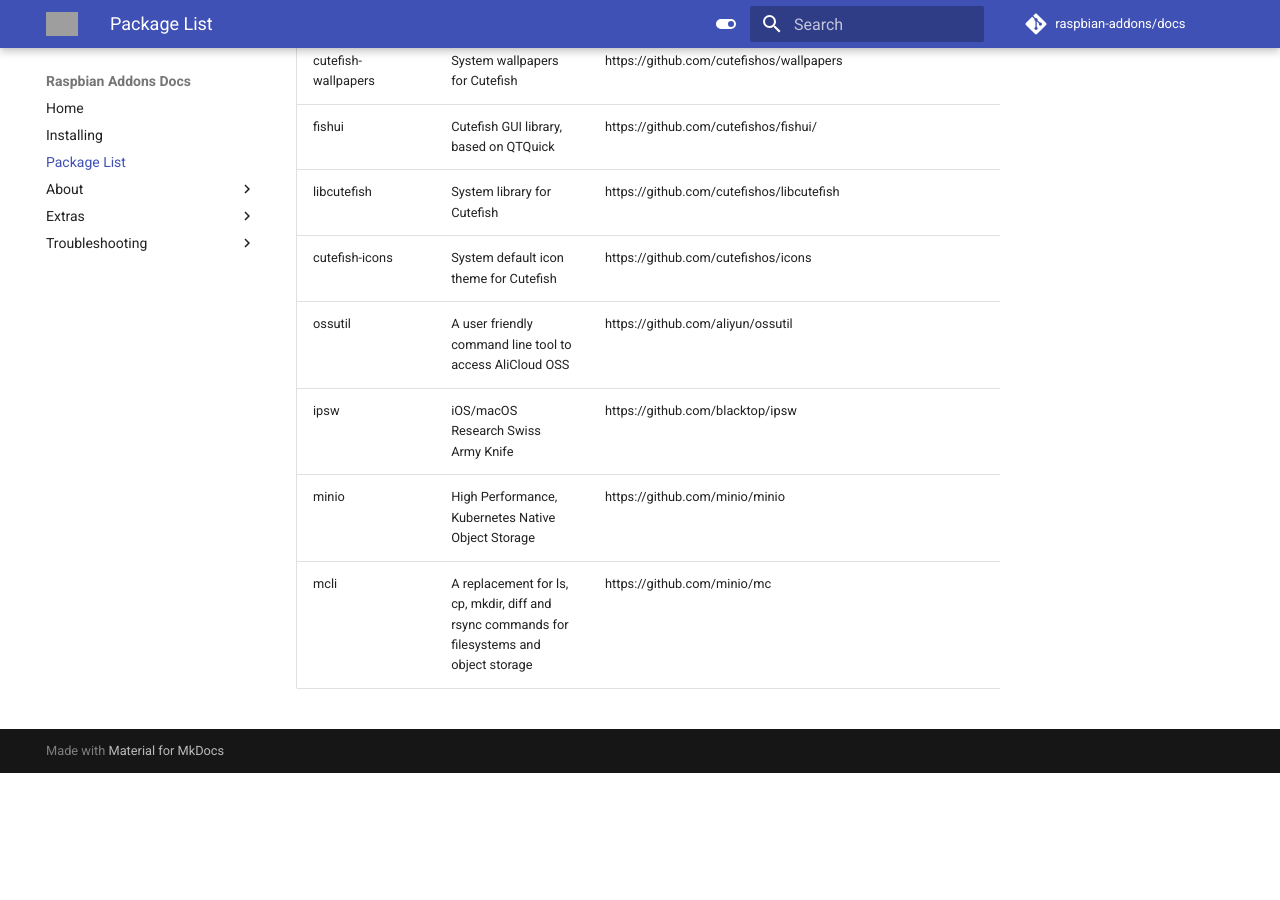
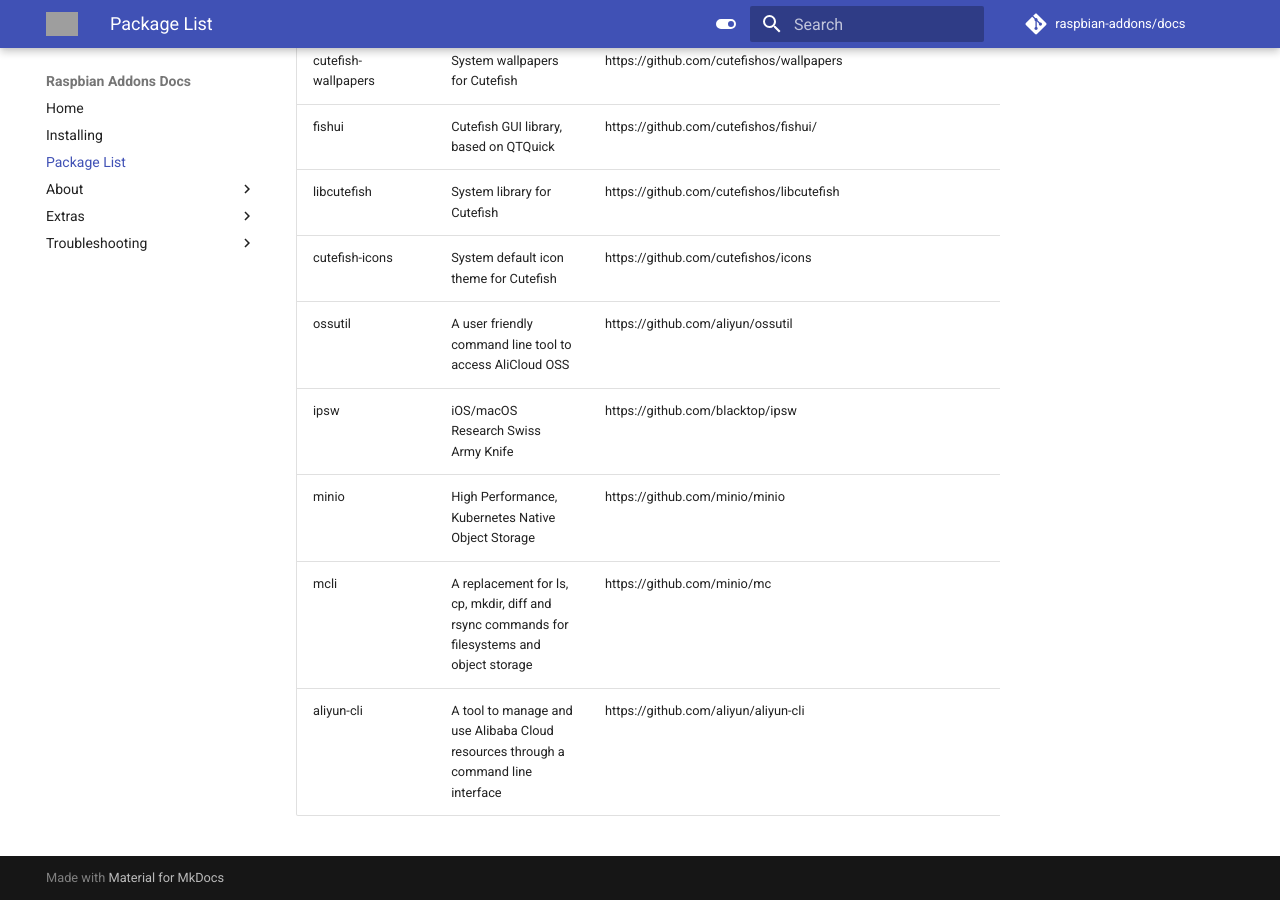
Before and after one commit to raspbian-addons/docs, an MkDocs documentation site: the page built from docs/package-list.md, in a window 1280 px wide and 900 px high, scrolled down 19023 px. Built offline with MkDocs 1.6.1 and Material for MkDocs 9.7.7, drawn with Linux system fonts in a browser that asks for light colours; comment, search, counter and statistics services are not loaded; before the commit the page ends 19796 px from its top, so only the background shows below that; grey boxes are pictures that could not be loaded.

Commit message:
packagelist: add aliyun-cli

```diff
--- a/docs/package-list.md
+++ b/docs/package-list.md
@@ -236,3 +236,4 @@
 | ipsw | iOS/macOS Research Swiss Army Knife | https://github.com/blacktop/ipsw |
 | minio | High Performance, Kubernetes Native Object Storage | https://github.com/minio/minio |
 | mcli | A replacement for ls, cp, mkdir, diff and rsync commands for filesystems and object storage | https://github.com/minio/mc |
+| aliyun-cli |A tool to manage and use Alibaba Cloud resources through a command line interface | https://github.com/aliyun/aliyun-cli |
```
